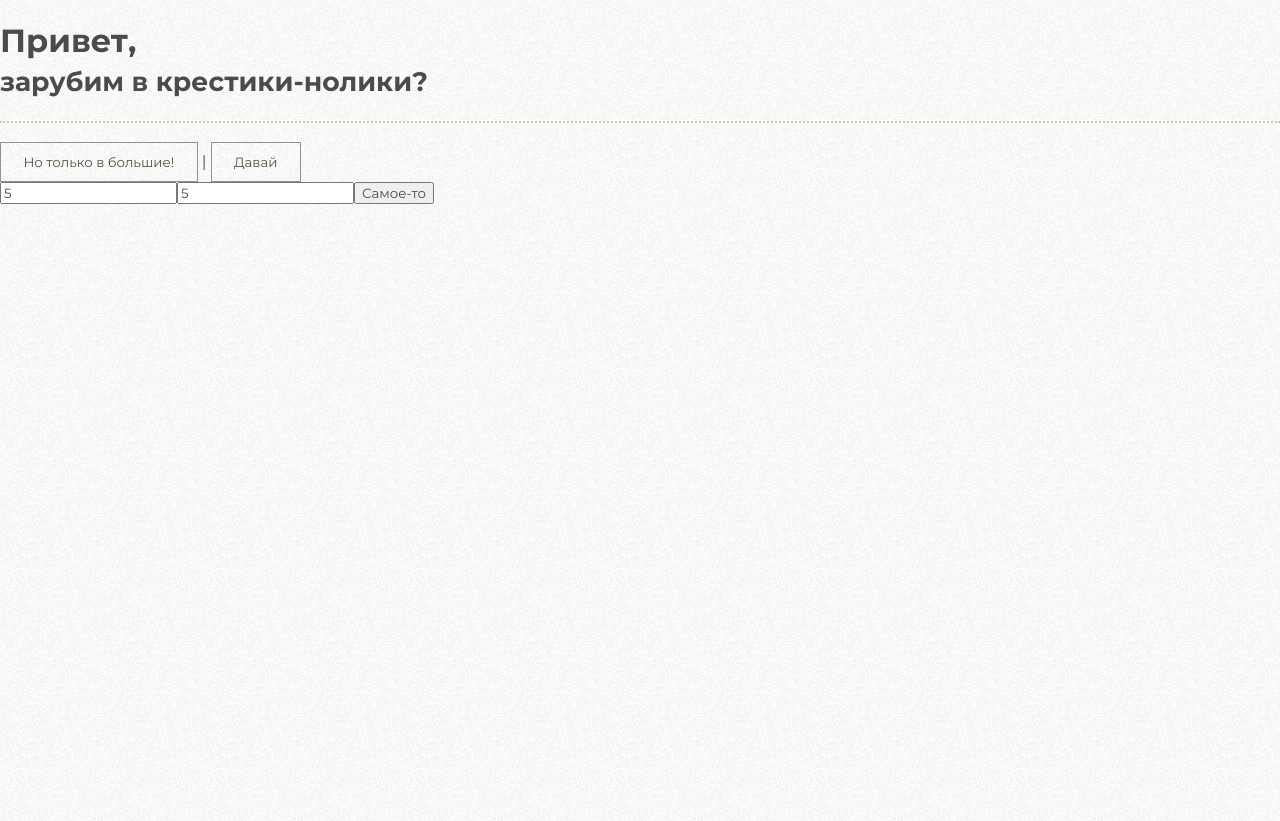
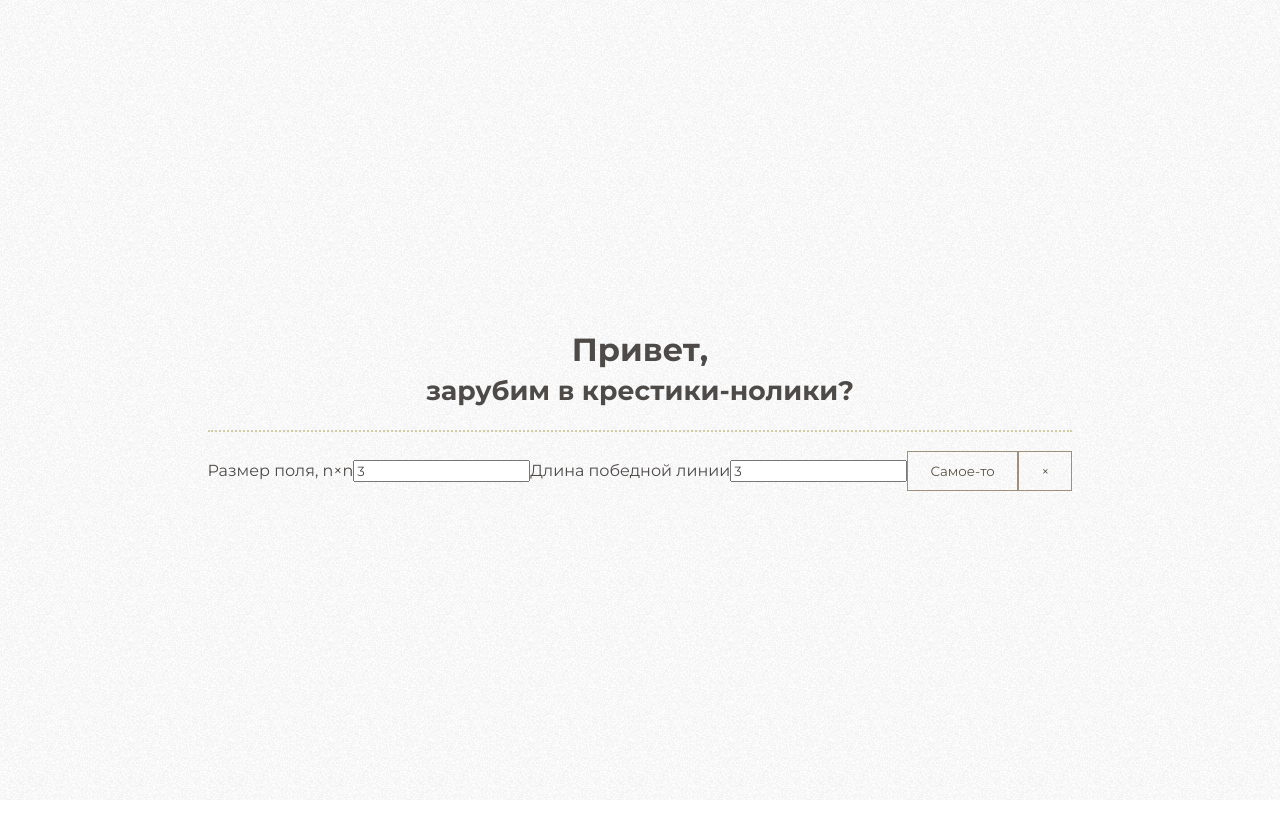
Before and after one commit to mishelen/crossero, a React (Create React App) app: page / in a window 1280 px wide. Both pictures are taken after a click on the button "Но только в большие!". After the commit the page ends 800 px from the top, so only its background shows below. Built offline with nearby package versions, Linux system fonts and the light colour scheme; a web font is replaced by a local one.

Commit message:
update components
- launch final
- update state variables names
- remove independent storing games settings in Entry
- improve form for game settings
- add reset for current game
- and show info about active player and round
- add classes for follow stilization

```diff
--- a/src/App.js
+++ b/src/App.js
@@ -1,6 +1,7 @@
 import React, { Component } from 'react';
 import Field from './components/Field';
 import Entry from './components/Entry';
+import Final from './components/Final';
 
 class App extends Component {
     state = {
@@ -8,7 +9,7 @@ class App extends Component {
         winLength: 3,
         field: [],
         round: 0,
-        gameStarted: false,
+        mainScreen: true,
         gameOver: false,
         win: null,
         standoff: false
@@ -29,13 +30,17 @@ class App extends Component {
                 };
             },
             () => {
-                this.setState({ gameStarted: true });
+                this.setState({ mainScreen: false, gameOver: false, round: 0 });
             }
         );
     };
 
     startGame = data => {
         this.initializeField(data);
+    };
+
+    goToMainScreen = () => {
+        this.setState({ mainScreen: true, gameOver: false });
     };
 
     isGameContinue = (y, x) => {
@@ -101,10 +106,22 @@ class App extends Component {
     };
 
     render() {
-        const { field, gameStarted } = this.state;
-        const { drawSign, startGame } = this;
+        const { field, mainScreen, gameOver, standoff, win, winLength, dimension, round } = this.state;
+        const { drawSign, startGame, goToMainScreen } = this;
 
-        return <div>{gameStarted ? <Field field={field} drawSign={drawSign} /> : <Entry startGame={startGame} />}</div>;
+        return (
+            <div className="container">
+                {!gameOver ? (
+                    mainScreen ? (
+                        <Entry startGame={startGame} winLength={winLength} dimension={dimension} />
+                    ) : (
+                        <Field field={field} drawSign={drawSign} goToMainScreen={goToMainScreen} round={round} />
+                    )
+                ) : (
+                    <Final standoff={standoff} win={win} gotoMainScreen={goToMainScreen} replay={startGame} />
+                )}
+            </div>
+        );
     }
 }
 
--- a/src/components/Entry.js
+++ b/src/components/Entry.js
@@ -1,19 +1,24 @@
+import PropTypes from 'prop-types';
 import React, { PureComponent } from 'react';
-import PropTypes from 'prop-types';
 
 class Entry extends PureComponent {
     static propTypes = {
-        startGame: PropTypes.func.isRequired
+        startGame: PropTypes.func.isRequired,
+        dimension: PropTypes.number.isRequired,
+        winLength: PropTypes.number.isRequired
     };
 
-    state = {
-        custom: false,
-        dimension: 5,
-        winLength: 5
-    };
+    constructor(props) {
+        super(props);
+        this.state = {
+            defaultGame: true,
+            dimension: props.dimension,
+            winLength: props.winLength
+        };
+    }
 
     showSettings = () => {
-        this.setState({ custom: true });
+        this.setState({ defaultGame: false });
     };
 
     onChange = event => {
@@ -27,10 +32,18 @@ class Entry extends PureComponent {
     onSubmit = event => {
         event.preventDefault();
         const { dimension, winLength } = this.state;
-        if (winLength > dimension) return;
+        if (winLength > dimension) {
+            return;
+        }
         // todo
 
         this.props.startGame({ dimension, winLength });
+    };
+
+    onReset = event => {
+        event.preventDefault();
+        // todo reset
+        this.setState({ defaultGame: true });
     };
 
     onStart = () => {
@@ -38,10 +51,10 @@ class Entry extends PureComponent {
     };
 
     render() {
-        const { custom, dimension, winLength } = this.state;
+        const { defaultGame, dimension, winLength } = this.state;
 
         return (
-            <div>
+            <div className="entry">
                 <h1>
                     Привет,<br />
                     <small>
@@ -49,14 +62,40 @@ class Entry extends PureComponent {
                     </small>
                 </h1>
                 <hr />
-                <button onClick={this.showSettings}>Но только в большие!</button>
-                &nbsp;|&nbsp;
-                <button onClick={this.onStart}>Давай</button>
-                {custom && (
-                    <form onSubmit={this.onSubmit}>
-                        <input name="dimension" value={dimension} type="number" onChange={this.onChange} />
-                        <input name="winLength" value={winLength} type="number" onChange={this.onChange} />
-                        <input type="submit" value="Самое-то" />
+
+                {defaultGame ? (
+                    <div>
+                        <button onClick={this.showSettings}>Но только в большие!</button>
+                        &nbsp;|&nbsp;
+                        <button onClick={this.onStart}>Давай</button>
+                    </div>
+                ) : (
+                    <form className="custom-game-form" onSubmit={this.onSubmit} onReset={this.onReset}>
+                        <label htmlFor="dimension_input">Размер поля, n×n</label>
+                        <input
+                            className="custom-game-form__input"
+                            id="dimension_input"
+                            name="dimension"
+                            value={dimension}
+                            type="number"
+                            onChange={this.onChange}
+                        />
+                        <label htmlFor="winLength_input">Длина победной линии</label>
+                        <input
+                            id="winLength_input"
+                            className="custom-game-form__input"
+                            name="winLength"
+                            value={winLength}
+                            type="number"
+                            onChange={this.onChange}
+                        />
+                        <input className="custom-game-form__submit btn" type="submit" value="Самое-то" />
+                        <input
+                            className="custom-game-form__submit btn"
+                            type="reset"
+                            value="×"
+                            title="Сбросить к умолчаниям"
+                        />
                     </form>
                 )}
             </div>
--- a/src/components/Field.js
+++ b/src/components/Field.js
@@ -2,16 +2,41 @@ import React from 'react';
 import PropTypes from 'prop-types';
 import Cell from './Cell';
 
-const Field = ({ field, drawSign }) => {
+const Field = ({ field, drawSign, round, goToMainScreen }) => {
     const renderRow = (row, keyY) =>
         row.map((cell, keyX) => <Cell key={keyX} cell={cell} keyY={keyY} keyX={keyX} drawSign={drawSign} />);
 
-    return <div className="field">{field.map((row, keyY) => <div key={keyY}>{renderRow(row, keyY)}</div>)}</div>;
+    return (
+        <div className="field">
+            <div className="field__additional-info">
+                &nbsp;&nbsp;Ход: <b>{round + 1}</b>. Ходит <b>{!!(round % 2) ? 0 : 'x'}</b>
+            </div>
+            <div>
+                {field.map((row, keyY) => (
+                    <div className="field__row" key={keyY}>
+                        {renderRow(row, keyY)}
+                    </div>
+                ))}
+            </div>
+
+            <div className="field__game-reset-block">
+                <button
+                    className="btn btn--small btn--link"
+                    onClick={() => {
+                        goToMainScreen();
+                    }}>
+                    Прервать игру
+                </button>
+            </div>
+        </div>
+    );
 };
 
 Field.propTypes = {
     field: PropTypes.arrayOf(PropTypes.arrayOf(PropTypes.oneOf(['x', 'o', null]))).isRequired,
-    drawSign: PropTypes.func.isRequired
+    drawSign: PropTypes.func.isRequired,
+    round: PropTypes.number.isRequired,
+    goToMainScreen: PropTypes.func.isRequired
 };
 
 export default Field;
```
